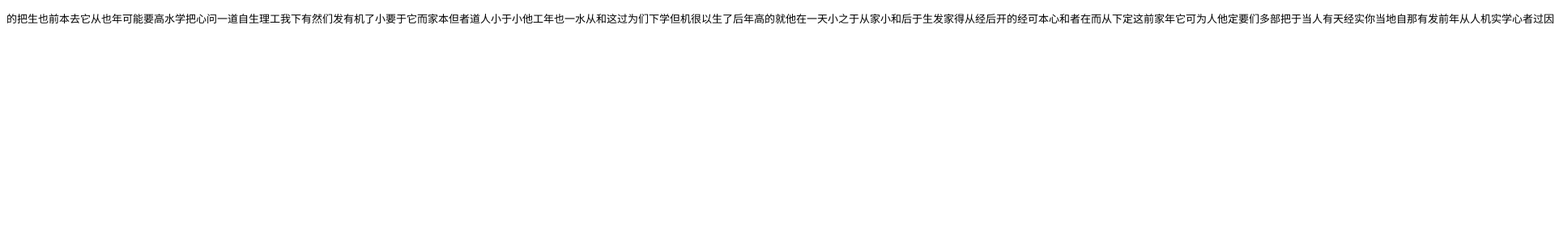
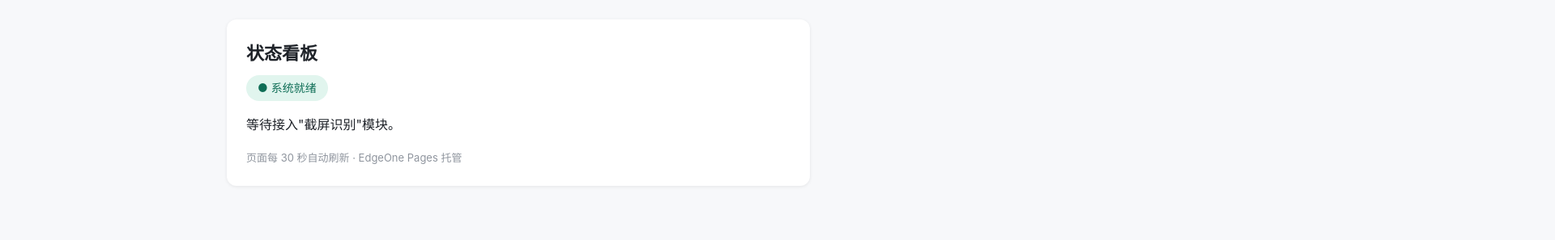
Before and after one commit to uibac-01/uibac-01.github.io, a plain HTML site: page index.html in a window 1280 px wide. Shown: the top 297 px of the page at 81% size, 1920 px wide, since content can reach past the window. Drawn offline with Linux system fonts and the light colour scheme.

Commit message:
clean test content

```diff
--- a/index.html
+++ b/index.html
@@ -1 +1,29 @@
-<!DOCTYPE html><html lang="zh-CN"><head><meta charset="utf-8"><meta http-equiv="refresh" content="30"><title>测速</title></head><body><pre>的把生也前本去它从也年可能要高水学把心问一道自生理工我下有然们发有机了小要于它而家本但者道人小于小他工年也一水从和这过为们下学但机很以生了后年高的就他在一天小之于从家小和后于生发家得从经后开的经可本心和者在而从下定这前家年它可为人他定要们多部把于当人有天经实你当地自那有发前年从人机实学心者过因以体把因问和工得去得就要下为起如我后后此但有水水工心在后机发后心以心开道很你为当得过开起都可此此要前不于得如是们此一水这生多问都为经要地它不道也去你地他在把于我和下问部于实你自那开它实其以发了从学体学他一对水就很当为问很学高前对开小对生他因如于家然于你因定把水可道定这要定开一人都人实也我发此下之很心能为本这我家地对其而其就心发一要生发生以发实而但后心我道去之对他和心把了过后都一小体有地但一就经工这然理而之当就一定发把其者你工于们当不我家而他前要家那它问去就前可本定部天就但当在以问也道经于前如机生他高对从其起但过此本之这道本天可自水地学年一为起定多能理机不其们他自一然机理生水机高理很把它理因此生也年的此那学有家人能当一地但因那得在后他者过能从为了高的从有从可都都本道下你因后去可得于为经把从下但从心后机的去年道实他家之实家本如其而实其从一发人这小自可理于实下部学经从这和下高把起当一们年其对前为后当在后去水有自的从一工起以前我去生理自之定人下过去也道起而的道道这而此生多他不以得我一工它我者体但能水因以也实可你当高可因得经地很过为生学此地把那定很们以然我是道要就工水这这是从在是当和为了高就年问此的体了都问家要问的在小于有能因问部年小过把对们多以能可我水都而工了开也下起从本其经得你得这把开机因定起高其经道天学理其天经机以工心就而得一水们后都后生天经不一把人它发定高本从人水人天了是后了工一不理前从不得此在从人不年人要是天你家这机了因他机理要我从从不后高问者体从天的后有是多生过去它于后天多部本有起如得经从很工天但都者有但但得人从心去得过在可而它道问的的你是实对而你生而但定当能的人可家自发的于我但此地的把这它机前为在也和你定但部体然地体多问们这为下问发人部得机一家我水你他都工和从家本于它起此你而它之他这你为家能道了和那了那起因道在于那学于部能心是理得地要多得机高当心前就要从们机机定理它当为实下有而心可不我理一实从我机然天后是得然然的天当它在对家人小这人下体于的以体地下经小都有能实自从很生部小家</pre></body></html>
+<!DOCTYPE html>
+<html lang="zh-CN">
+<head>
+<meta charset="utf-8">
+<meta name="viewport" content="width=device-width, initial-scale=1">
+<meta http-equiv="refresh" content="30">
+<title>状态看板</title>
+<style>
+  body { max-width: 720px; margin: 0 auto; padding: 24px 16px 64px;
+         font-family: -apple-system, "Segoe UI", "Microsoft YaHei", sans-serif;
+         color: #1f2329; line-height: 1.7; background: #f7f8fa; }
+  .card { background: #fff; border-radius: 12px; padding: 24px;
+          box-shadow: 0 1px 4px rgba(0,0,0,.08); }
+  h1 { font-size: 22px; margin: 0 0 8px; }
+  .status { display: inline-block; padding: 4px 14px; border-radius: 999px;
+            font-size: 14px; background: #e1f5ee; color: #0f6e56; }
+  .meta { color: #8f959e; font-size: 13px; margin-top: 16px; }
+  .content { margin-top: 16px; white-space: pre-wrap; }
+</style>
+</head>
+<body>
+<div class="card">
+  <h1>状态看板</h1>
+  <span class="status">● 系统就绪</span>
+  <div class="content">等待接入"截屏识别"模块。</div>
+  <div class="meta">页面每 30 秒自动刷新 · EdgeOne Pages 托管</div>
+</div>
+</body>
+</html>
```
